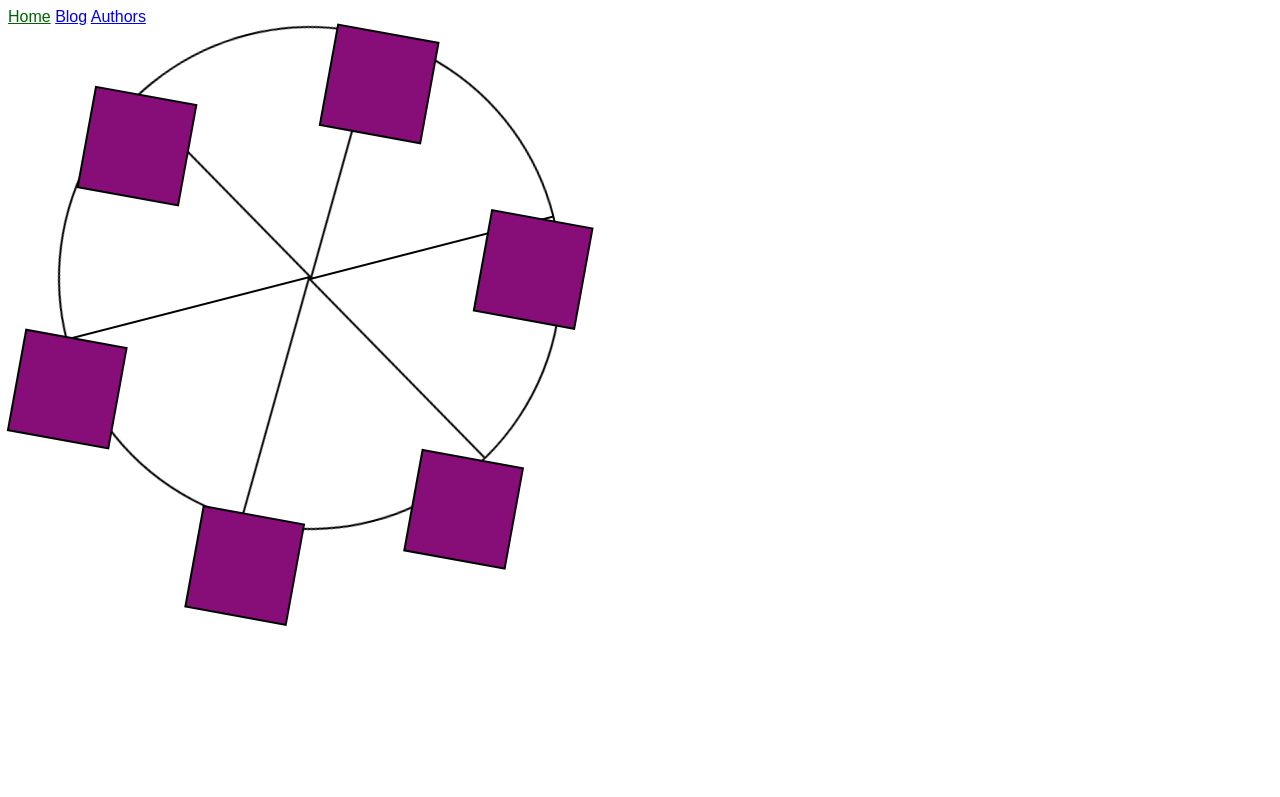
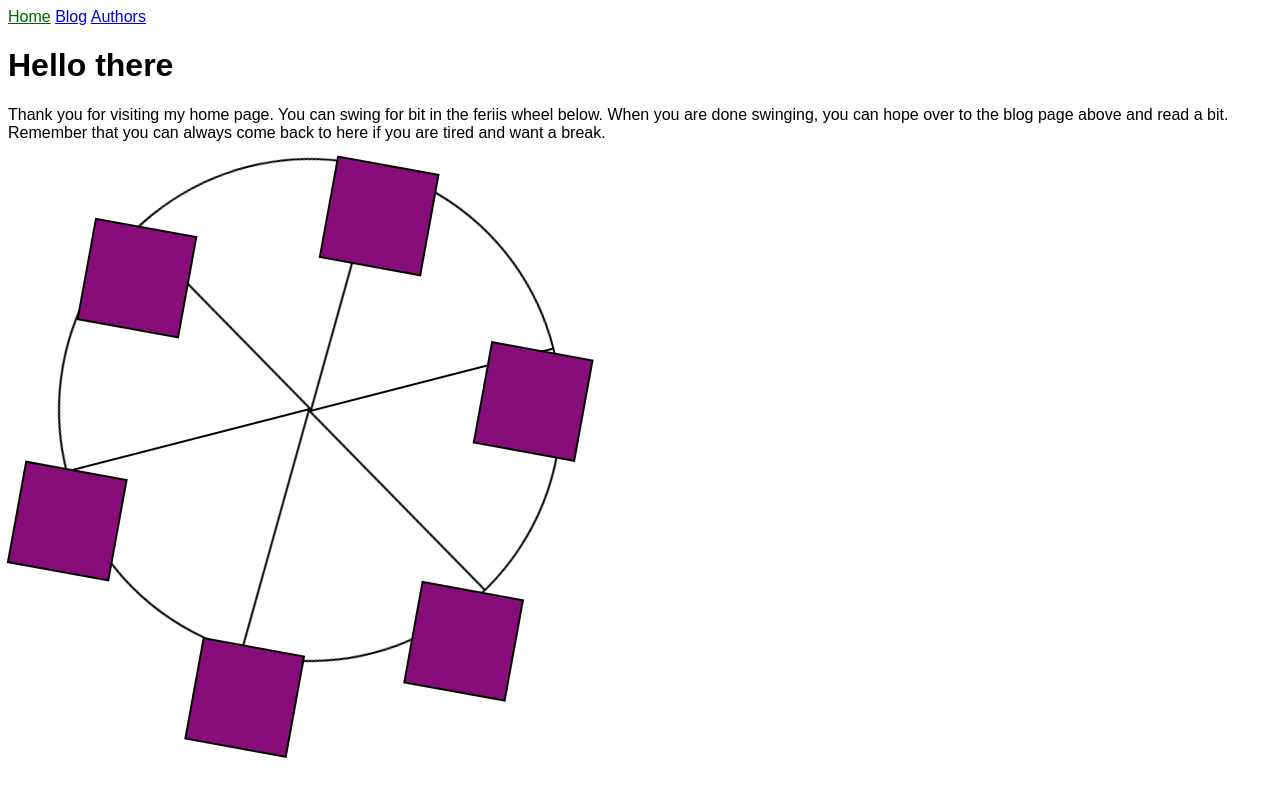
Before and after one commit to habasweiny/habasweiny.github.io, a Jekyll site: the page built from index.html, in a window 1280 px wide. Shown: the top 797 px of the page. Built offline with Jekyll 4.4.1, drawn with Linux system fonts in a browser that asks for light colours.

Commit message:
returned home page tp original

```diff
--- a/index.html
+++ b/index.html
@@ -10,6 +10,11 @@ title: Home
     <link rel="stylesheet" href="./styles.css">
   </head>
   <body>
+    <div>
+    <h1>Hello there </h1>
+    <p>Thank you for visiting my home page. You can swing for bit in the feriis wheel below. When you are done swinging, you can hope over to the blog page above and read a bit. Remember that you can always come back to here if you are tired and want a break.
+    </p>
+  </div>
     <div class="wheel">
       <span class="line"></span>
       <span class="line"></span>
```
